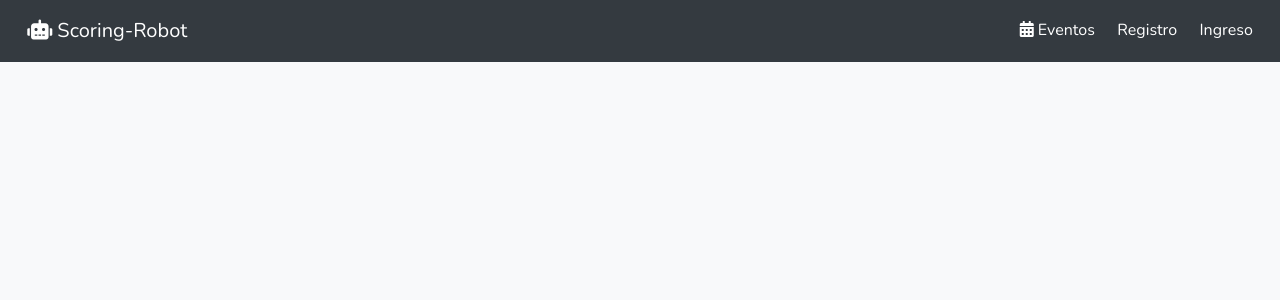
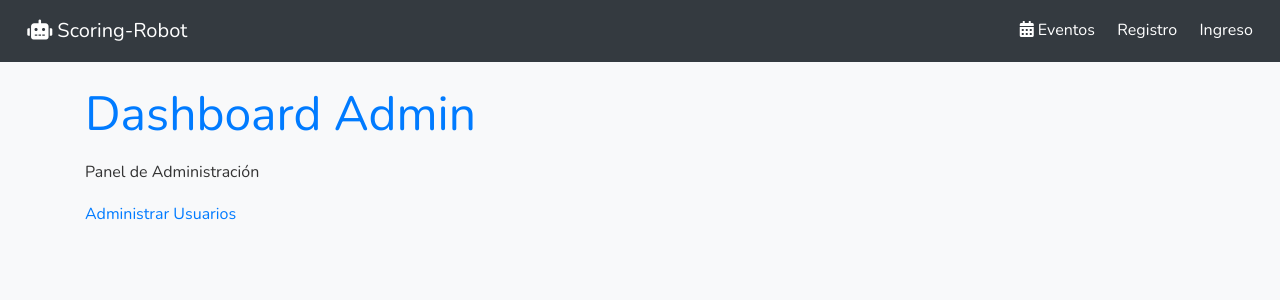
Before and after one commit to alejomartinez8/react-scoring-robot, a React (Create React App) app: page /admin in a window 1280 px wide. Shown: the top 300 px of the page. Built offline with nearby package versions, Linux system fonts and the light colour scheme.

Commit message:
Admin Pages, User, AddUser, UserList

```diff
--- a/src/components/routing/Routes.jsx
+++ b/src/components/routing/Routes.jsx
@@ -9,7 +9,7 @@ import PrivateRoute from "./PrivateRoute"
 import Alert from "../../components/layout/Alert"
 import User from "../../pages/users/User"
 import Profile from "../../pages/profiles/Profile"
-import Dashboard from "../../pages/dashboard/Dashboard"
+import Admin from "../../pages/admin/Admin"
 import Events from "../../pages/events/Events"
 
 const Routes = () => {
@@ -18,7 +18,7 @@ const Routes = () => {
       <Alert />
       <Switch>
         <Route exact path="/events" component={Events} />
-        <PrivateRoute path="/dashboard" component={Dashboard} />
+        <Route path="/admin" component={Admin} />
         <PrivateRoute path="/profile" component={Profile} />
         <Route path="/user" component={User} />
       </Switch>
--- /dev/null
+++ b/src/pages/admin/Admin.jsx
@@ -0,0 +1,17 @@
+import React from "react"
+import { Route, Switch } from "react-router-dom"
+import DashboardAdmin from "./DashboardAdmin"
+import Users from "./users/Users"
+
+const Admin = ({ match }) => {
+  const { path } = match
+  console.log("Admin path:", path)
+  return (
+    <Switch>
+      <Route exact path={path} component={DashboardAdmin} />
+      <Route path={`${path}/users`} component={Users} />
+    </Switch>
+  )
+}
+
+export default Admin
--- /dev/null
+++ b/src/pages/admin/DashboardAdmin.jsx
@@ -0,0 +1,30 @@
+import React, { Fragment } from "react"
+import { Link } from "react-router-dom"
+import { connect } from "react-redux"
+import PropTypes from "prop-types"
+import { Spinner } from "../../components/layout/Spinner"
+
+const DashboardAdmin = ({ auth: { user, loading }, match }) => {
+  const { path } = match
+  return loading && user === null ? (
+    <Spinner />
+  ) : (
+    <Fragment>
+      <h1 className="large text-primary">Dashboard Admin</h1>
+      <p>Panel de Administración</p>
+      <p>
+        <Link to={`${path}/users`}>Administrar Usuarios</Link>
+      </p>
+    </Fragment>
+  )
+}
+
+DashboardAdmin.propTypes = {
+  auth: PropTypes.object.isRequired,
+}
+
+const mapSateToProps = (state) => ({
+  auth: state.auth,
+})
+
+export default connect(mapSateToProps)(DashboardAdmin)
--- /dev/null
+++ b/src/pages/admin/users/UserList.jsx
@@ -0,0 +1,32 @@
+import React, { useState } from "react"
+import { Link } from "react-router-dom"
+
+const UserList = ({ match }) => {
+  const { path } = match
+  const [users, setUsers] = useState(null)
+
+  return (
+    <div>
+      <h2>Administrar Usuarios</h2>
+      <p>
+        Administra tus usuarios (sólo Administradores puede acceder a esta sección)
+      </p>
+      <Link to={`${path}/add`} className="btn btn-sm btn-success mb-2">
+        Agregar Usuario
+      </Link>
+      <table className="table table-striped">
+        <thead>
+          <tr>
+            <th>Nombre</th>
+            <th>Email</th>
+            <th>Role</th>
+            <th></th>
+          </tr>
+        </thead>
+        <tbody></tbody>
+      </table>
+    </div>
+  )
+}
+
+export default UserList
--- /dev/null
+++ b/src/pages/admin/users/Users.jsx
@@ -0,0 +1,14 @@
+import React from "react"
+import { Route, Switch } from "react-router-dom"
+import UserList from "./UserList"
+
+const Users = ({ match }) => {
+  const { path } = match
+  return (
+    <Switch>
+      <Route exact path={path} component={UserList} />
+    </Switch>
+  )
+}
+
+export default Users
--- a/src/pages/dashboard/Dashboard.jsx
+++ /dev/null
@@ -1,24 +0,0 @@
-import React, { Fragment } from "react"
-import { connect } from "react-redux"
-import PropTypes from "prop-types"
-import { Spinner } from "../../components/layout/Spinner"
-
-const Dashboard = ({ auth: { user, loading } }) => {
-  return loading && user === null ? (
-    <Spinner />
-  ) : (
-    <Fragment>
-      <h1 className="large text-primary">Dashboard</h1>
-    </Fragment>
-  )
-}
-
-Dashboard.propTypes = {
-  auth: PropTypes.object.isRequired,
-}
-
-const mapSateToProps = (state) => ({
-  auth: state.auth,
-})
-
-export default connect(mapSateToProps)(Dashboard)
```
Also changed, not shown: src/pages/admin/users/AddUser.jsx (added).
